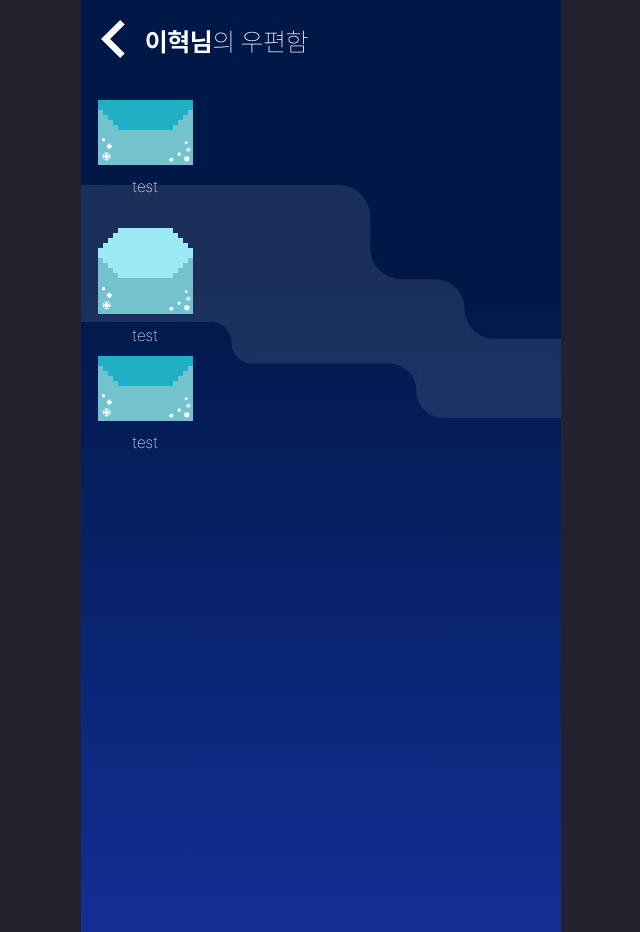
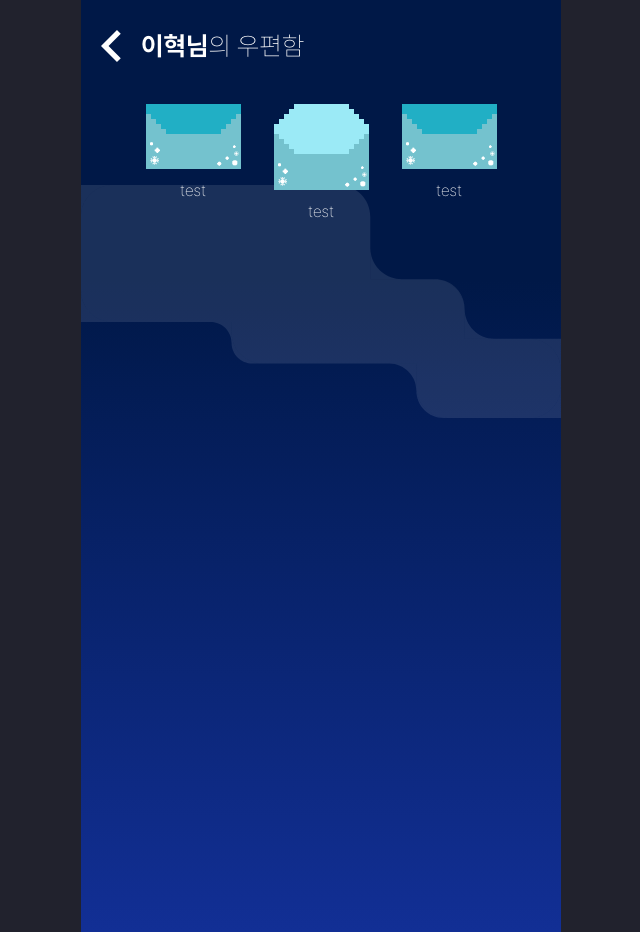
Before and after one commit to GDSC-snowflowerthon/firstsnow-team04-web, a React (Create React App) app: page /mailboxList in a window 1280 px wide. Shown: the whole page, without its empty margins (319-959 px from the left). Built offline with nearby package versions, Linux system fonts and the light colour scheme.

Commit message:
etc: mailboxPage ing~

```diff
--- a/src/components/Header.css
+++ b/src/components/Header.css
@@ -32,9 +32,9 @@
 }
 
 .App-title-mailbox-back{
-    width : 24px;
+    width : 20px;
     height: auto;
-    margin-top: 20px;
+    margin-top: 30px;
     margin-left : 20px;
     margin-bottom: 34px;
     margin-right: 20px;
@@ -44,12 +44,14 @@
     color: white;
     font-family: 'Pretendard-Bold';
     font-size: 26px;
+    margin : 30px 0;
 }
 
 .App-title-mailbox-text{
     color: white;
     font-family: 'Pretendard';
     font-size: 26px;
+    margin : 30px 0;
 }
 
 .App-title-mailbox-write{
--- a/src/pages/MailboxPage.css
+++ b/src/pages/MailboxPage.css
@@ -0,0 +1,5 @@
+.Envelope-3-container{
+    display: flex;
+    justify-content: center;
+    align-items: center;
+}
--- a/src/pages/MailboxPage.js
+++ b/src/pages/MailboxPage.js
@@ -17,7 +17,7 @@ const MailboxPage = () => {
           {/* 이 아래에 페이지 내용들 추가하면 됨. */}
           <div className="main-container">
             <TitleMailbox userName={name} />
-            <div className="">
+            <div className="Envelope-3-container">
               <Envelope letter={{ is_open: "close", sender_id: "test" }} />
               <Envelope letter={{ is_open: "open", sender_id: "test" }} />
               <Envelope letter={{ is_open: "close", sender_id: "test" }} />
```
